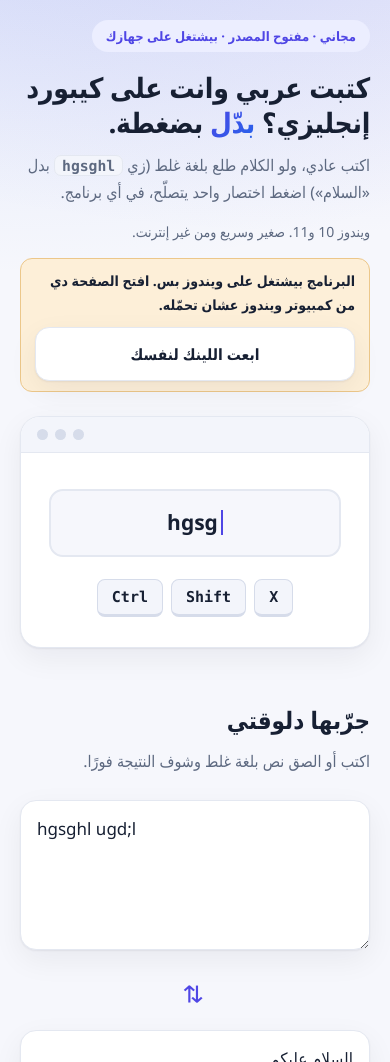
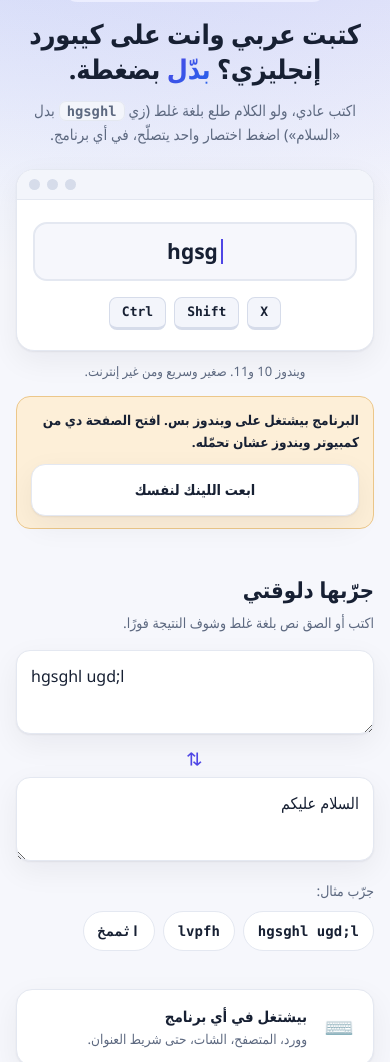
Before and after one commit to shawady6/baddel, a browser extension: page docs/index.html in a window 390 px wide. Shown: the part 104-1166 px from the top of the page. Drawn offline with Linux system fonts and the light colour scheme.

Commit message:
Site: redesigned phone layout (compact nav, demo first, row cards)
Co-Authored-By: Claude Sonnet 5.5 <noreply@anthropic.com>
Claude-Session: https://claude.ai/code/session_01BqZVUMhpr7fXme6rFniAnr

```diff
--- a/docs/site.css
+++ b/docs/site.css
@@ -223,19 +223,69 @@ kbd {
 .notice { display: grid; gap: 10px; }
 .notice p { margin: 0; }
 .btn.share { background: var(--card); color: var(--text); border: 1px solid var(--line); justify-self: start; }
-@media (max-width: 520px) {
-  .hero { padding-top: 24px; gap: 24px; padding-bottom: 16px; }
-  .hero h1 { font-size: 28px; }
-  .lead { font-size: 16px; margin-top: 12px; }
-  .section { padding-top: 36px; }
-  .section h2 { font-size: 24px; }
-  .try textarea { min-height: 96px; }
-  .chip { padding: 10px 14px; min-height: 40px; }
-  .btn, .btn.sm { min-height: 46px; }
-  .btn.share { justify-self: stretch; justify-content: center; }
-  .card { padding: 18px; }
-  .faq summary { padding: 16px; min-height: 48px; }
-  .foot { margin-top: 40px; }
-  .foot-in { flex-direction: column; }
+[hidden] { display: none !important; }
+
+/* ---------- phones ---------- */
+@media (max-width: 640px) {
+  body { font-size: 15px; line-height: 1.65; }
+  .container { padding: 0 16px; }
+
+  .nav { padding: 8px 16px; gap: 8px; }
+  .brand { font-size: 15px; white-space: nowrap; gap: 8px; }
+  .brand img { width: 28px; height: 28px; }
+  .nav nav { flex-wrap: nowrap; gap: 2px; }
+  .nav nav a { display: none; }
+  .nav nav a.keep:last-of-type { display: inline-block; }
+  .lang { padding: 6px 12px; min-height: 36px; }
+
+  /* hero: text, then the animated demo, then the download area */
+  .hero { display: flex; flex-direction: column; align-items: stretch; gap: 0; padding-top: 22px; padding-bottom: 8px; text-align: center; }
+  .hero-text { display: contents; }
+  .hero .pill { order: 1; align-self: center; font-size: 12.5px; padding: 4px 12px; margin-bottom: 14px; }
+  .hero h1 { order: 2; font-size: 27px; line-height: 1.3; }
+  .hero .lead { order: 3; font-size: 15px; margin: 12px auto 0; }
+  .hero .mock { order: 4; margin-top: 22px; text-align: start; }
+  .hero .cta { order: 5; margin-top: 18px; }
+  .hero .note { order: 6; margin-top: 10px; font-size: 13px; }
+  .hero .notice { order: 7; text-align: start; }
+  .cta .btn { width: 100%; justify-content: center; }
+
+  .mock { border-radius: 18px; }
+  .mock-bar { padding: 9px 12px; }
+  .mock-body { padding: 22px 16px 20px; gap: 16px; }
+  .field { font-size: 21px; min-height: 54px; padding: 10px 14px; }
+  .keys-row kbd { font-size: 13px; padding: 4px 12px; }
+
+  .notice { font-size: 13.5px; padding: 12px 14px; border-radius: 14px; margin-top: 14px; }
+  .btn.share { justify-self: stretch; justify-content: center; font-size: 14.5px; }
+
+  .section { padding-top: 34px; }
+  .section h2 { font-size: 22px; margin-bottom: 4px; }
+  .sub { font-size: 14px; margin-bottom: 16px; }
+
+  .try { grid-template-columns: 1fr; gap: 8px; }
+  .try .arrow { transform: rotate(90deg); font-size: 20px; line-height: 1; }
+  .try textarea { height: 84px; min-height: 84px; font-size: 16px; padding: 12px 14px; border-radius: 14px; }
+  .chips { gap: 8px; margin-top: 12px; }
+  .chips-label { width: 100%; }
+  .chip { padding: 8px 14px; min-height: 40px; }
+
+  /* feature cards become compact rows */
+  .cards.three { gap: 10px; margin-top: 4px; }
+  .cards.three .card { display: grid; grid-template-columns: 40px 1fr; column-gap: 12px; align-items: center; padding: 14px; border-radius: 16px; }
+  .cards.three .card .ico { grid-row: span 2; margin: 0; font-size: 24px; text-align: center; }
+  .cards.three .card h3 { margin: 0; font-size: 15px; }
+  .cards.three .card p { font-size: 13.5px; }
+
+  .card { padding: 16px; border-radius: 16px; }
+  .card .actions { gap: 10px; margin: 12px 0; }
+  .card .actions .btn { width: 100%; justify-content: center; margin-top: 0; }
+  .card .actions .alt { width: 100%; text-align: center; }
+  .card .mini { font-size: 14px; }
+
+  .faq summary { padding: 14px 16px; min-height: 48px; font-size: 15px; }
+  .faq p { font-size: 14px; }
+
+  .foot { margin-top: 32px; padding-bottom: 28px; }
+  .foot-in { flex-direction: column; align-items: center; text-align: center; }
 }
-[hidden] { display: none !important; }
```
